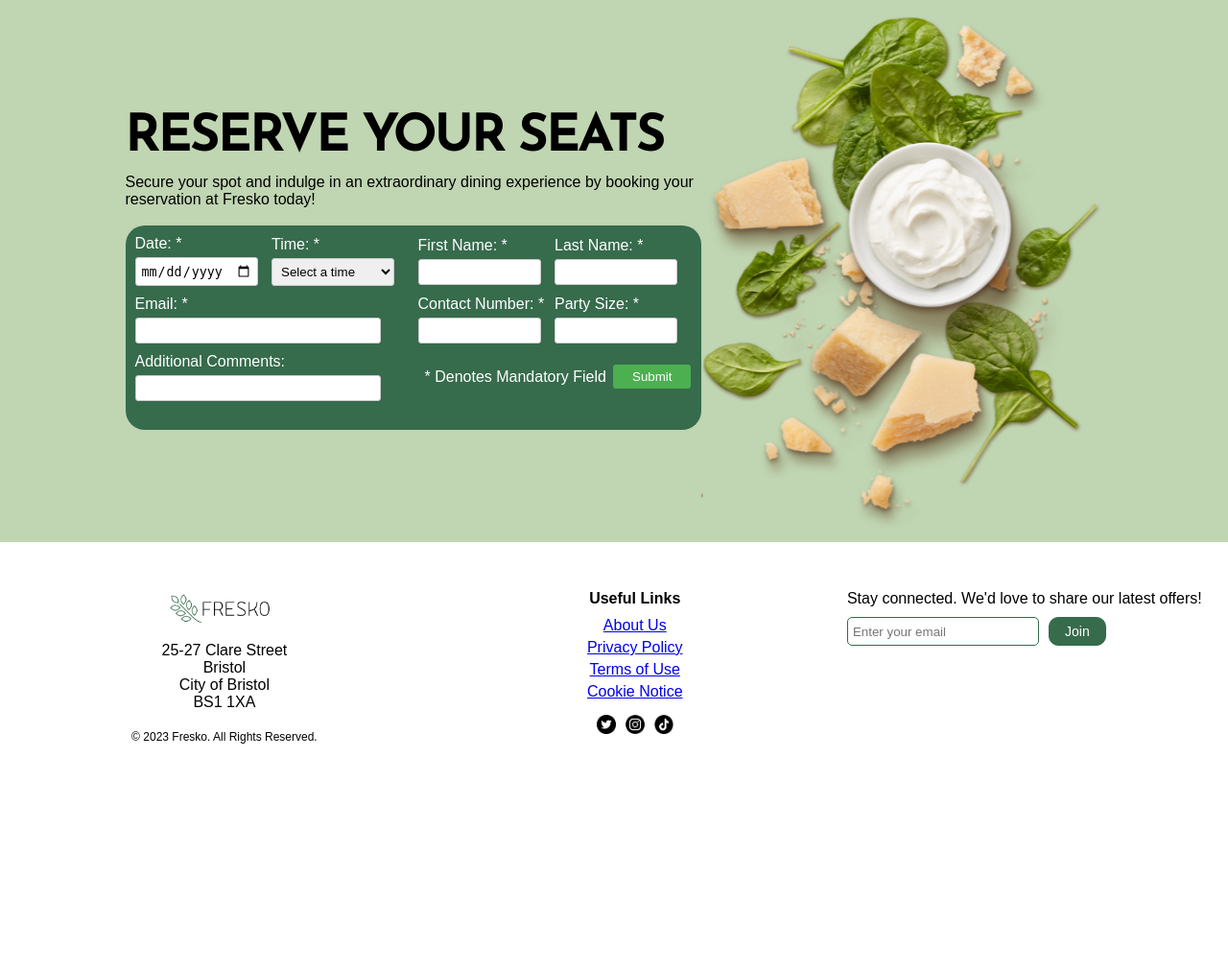
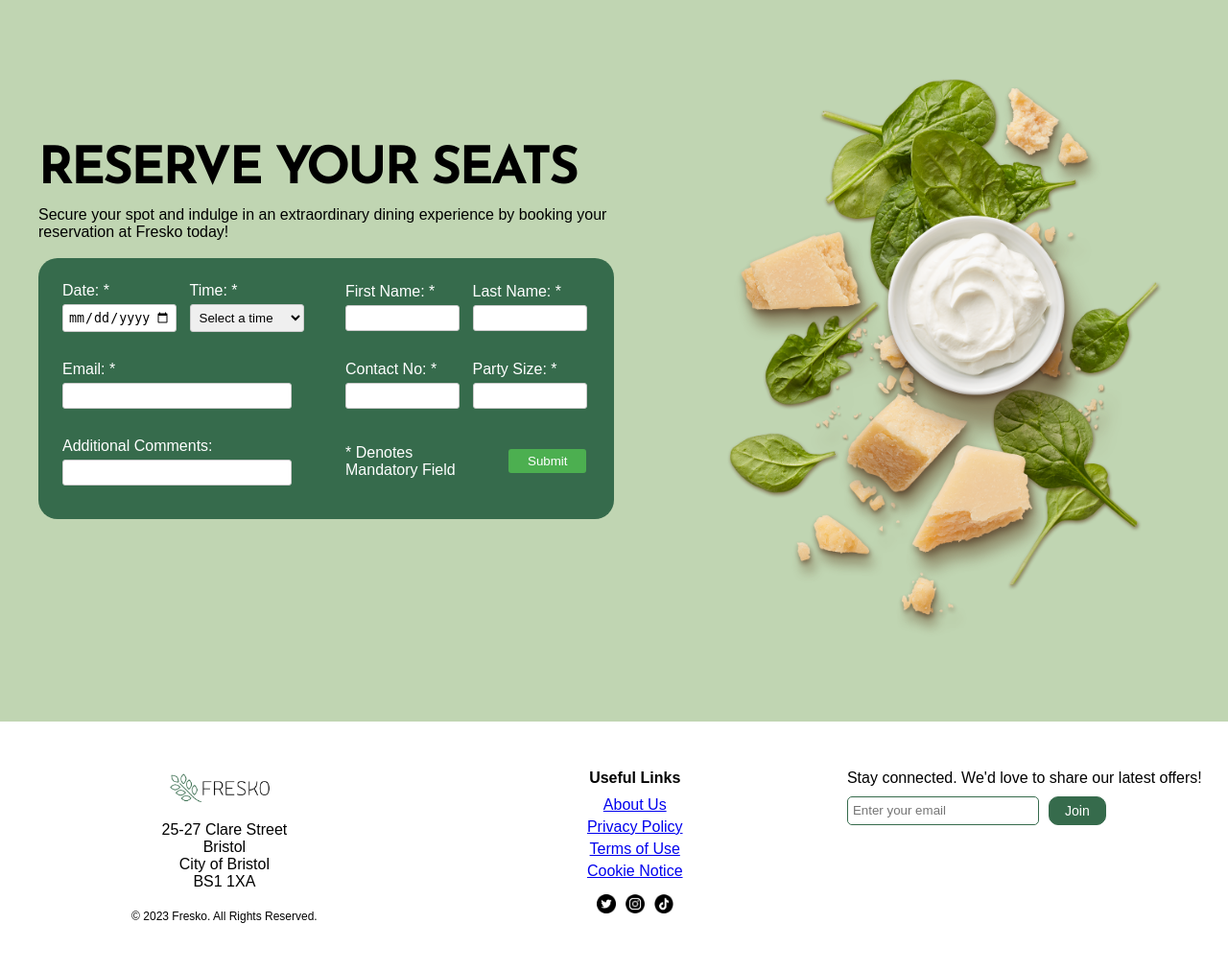
Before and after one commit to granolaameobi/fresko, a Flask app: page /reservation in a window 1280 px wide. Shown: the part 95-1107 px from the top of the page at 96% size. Before the commit the page ends 870 px from the top, so only its background shows below. Run offline with Flask 2, Linux system fonts and the light colour scheme; some web fonts are replaced.

Commit message:
feat: reservation page cleaned

```diff
--- a/static/css/style.css
+++ b/static/css/style.css
@@ -549,6 +549,8 @@ h4 {
     flex-basis: 2;
     max-width: 600px;
     flex-wrap: nowrap;
+    margin-right: 100px;
+    margin-bottom: 60px;
 }
 .reservation-form-box {
     background-color: #366B4C;
@@ -571,6 +573,9 @@ h4 {
     display: flex;
     justify-content: space-between;
     align-items: center;
+    padding: 5px;
+    margin-left: 10px;
+    margin-top: 10px;
   }
 
   .form-col {
@@ -601,8 +606,14 @@ h4 {
     border: none;
     border-radius: 3px;
     cursor: pointer;
+    margin-left: 37.5px;
   }
 
   input[type="submit"]:hover {
     background-color: #3e8e41;
   }
+
+  .spinach-cheese {
+    width: 500px;
+    height: auto;
+  }
--- a/templates/about-us.html
+++ b/templates/about-us.html
@@ -25,7 +25,7 @@
             </a>
         </div>
     </div>
-
+    <br><br><br>
     <img src="static/images/falafel.png" alt="Falafel" class="aboutus-image" id="falafel-image">
     <img src="static/images/salad_bowl_1.png" alt="Bowl_1" class="aboutus-image" id="bowl1-image">
 {% endblock %}
--- a/templates/delivery.html
+++ b/templates/delivery.html
@@ -27,5 +27,5 @@
         <img src="static/images/tomato.png" alt="Tomato" class="delivery-image">
     </div>
 </div>
-
+<br>
 {% endblock %}
--- a/templates/nutrition.html
+++ b/templates/nutrition.html
@@ -25,7 +25,7 @@
             </a>
         </div>
     </div>
-
+    <br><br><br>
     <img src="/static/images/olive_branch.png" alt="Olive Branch" style="float: right; margin: -182px 0 0 0; width: 300px;">
 
 {% endblock %}
--- a/templates/reservation_form.html
+++ b/templates/reservation_form.html
@@ -3,6 +3,7 @@
 {% block title %}Fresko | Reservation{% endblock %}
 
 {% block content %}
+<br><br><br><br>
     <div class="reservation-container">
         <div class="reservation-form">
             <h1 class="section-title">Reserve Your Seats</h1>
@@ -40,7 +41,7 @@
                     </div>
                     <div class="form-row">
                       <div class="form-col">
-                        <label for="contact_number">Contact Number: *</label>
+                        <label for="contact_number">Contact No: *</label>
                         <input type="tel" name="contact_number" id="contact_number" required>
                       </div>
                       <div class="form-col">
@@ -55,17 +56,21 @@
                       </div>
                     </div>
                     <div class="form-row">
-                      <br>
-                      <p>* Denotes Mandatory Field</p>
-                      <input type="submit" value="Submit">
+                      <div class="form-col">
+                        <p style="text-align: left;">* Denotes Mandatory Field</p>
+                      </div>
+                      <div class="form-col" style="text-align: right;">
+                        <input type="submit" value="Submit">
+                      </div>
                     </div>
                   </form>
                 </div>
             </div>
             <div class="reservation-image">
-                <img src="static/images/spinach-cheese.png" alt="Spinach and Cheese">
+                <img src="static/images/spinach_cheese.png" alt="Spinach and Cheese" class="spinach-cheese">
             </div>
         </div>
+        <br><br><br><br>
 
         <script>
             // Generate time options from 17:00 (5pm) to 22:00 (10pm) in half-hour intervals
--- a/templates/testimonials.html
+++ b/templates/testimonials.html
@@ -31,5 +31,5 @@
                     <p align="right">Anthony R.</p>
                 </div>
     </div>
-    <br><br><br>
+    <br><br><br><br><br>
 {% endblock %}
```
